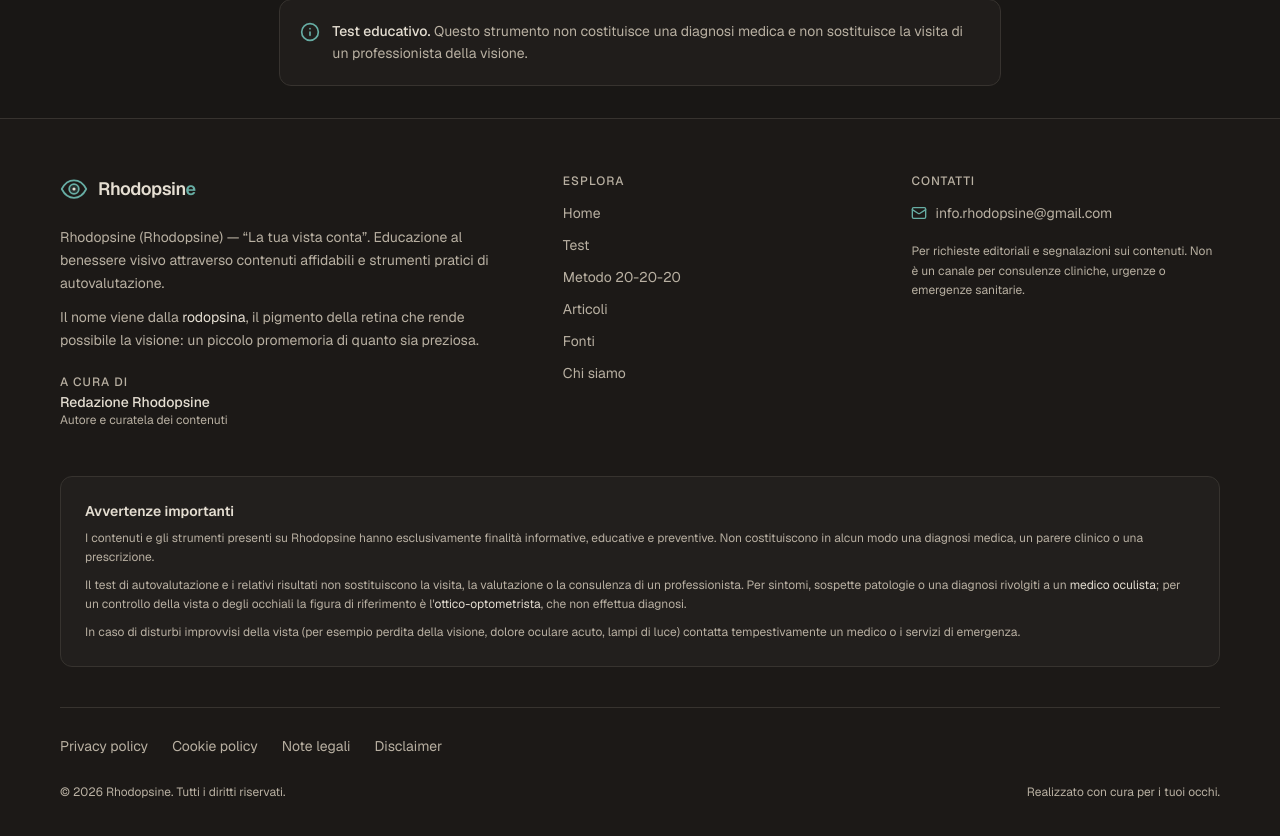
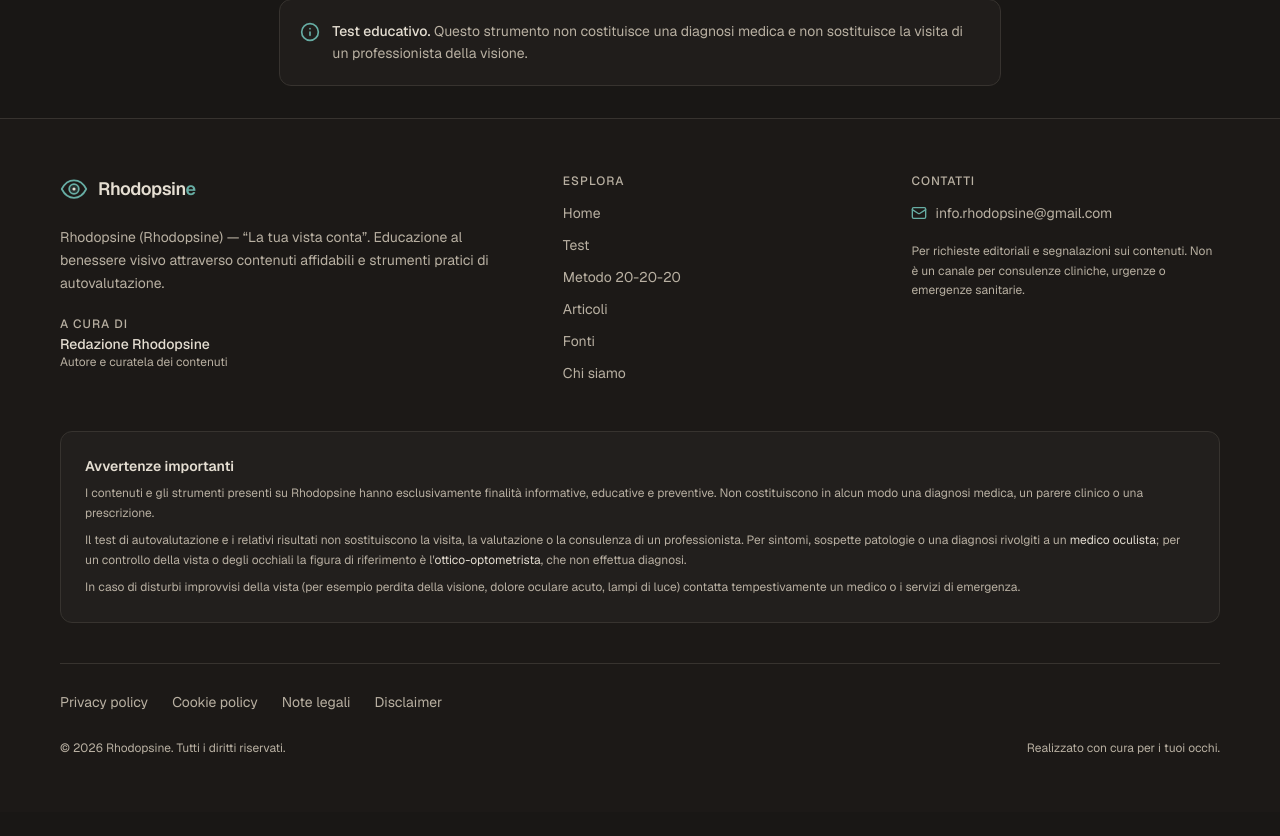
Before and after one commit to LorenzoBattaglia-Rhodopsin/Rhodopsine, a Next.js app: page / in a window 1280 px wide. Shown: the part 3607-4443 px from the top of the page. After the commit the page ends 4419 px from the top, so only its background shows below. Built offline with nearby package versions, Linux system fonts and the light colour scheme; no server answers.

Commit message:
fix(footer): rimuove la nota sull'origine del nome (rodopsina)

```diff
--- a/src/components/layout/site-footer.tsx
+++ b/src/components/layout/site-footer.tsx
@@ -32,12 +32,6 @@ export function SiteFooter() {
               {siteConfig.name} ({siteConfig.shortName}) — “{siteConfig.mission}”.
               Educazione al benessere visivo attraverso contenuti affidabili e
               strumenti pratici di autovalutazione.
-            </p>
-            {/* Origine del nome (spostata dall'hero per alleggerirne la gerarchia). */}
-            <p className="mt-3 text-sm leading-relaxed text-muted-foreground">
-              Il nome viene dalla <span className="text-foreground">rodopsina</span>,
-              il pigmento della retina che rende possibile la visione: un piccolo
-              promemoria di quanto sia preziosa.
             </p>
 
             {/* Trasparenza editoriale: autore + revisione scientifica. */}
```
